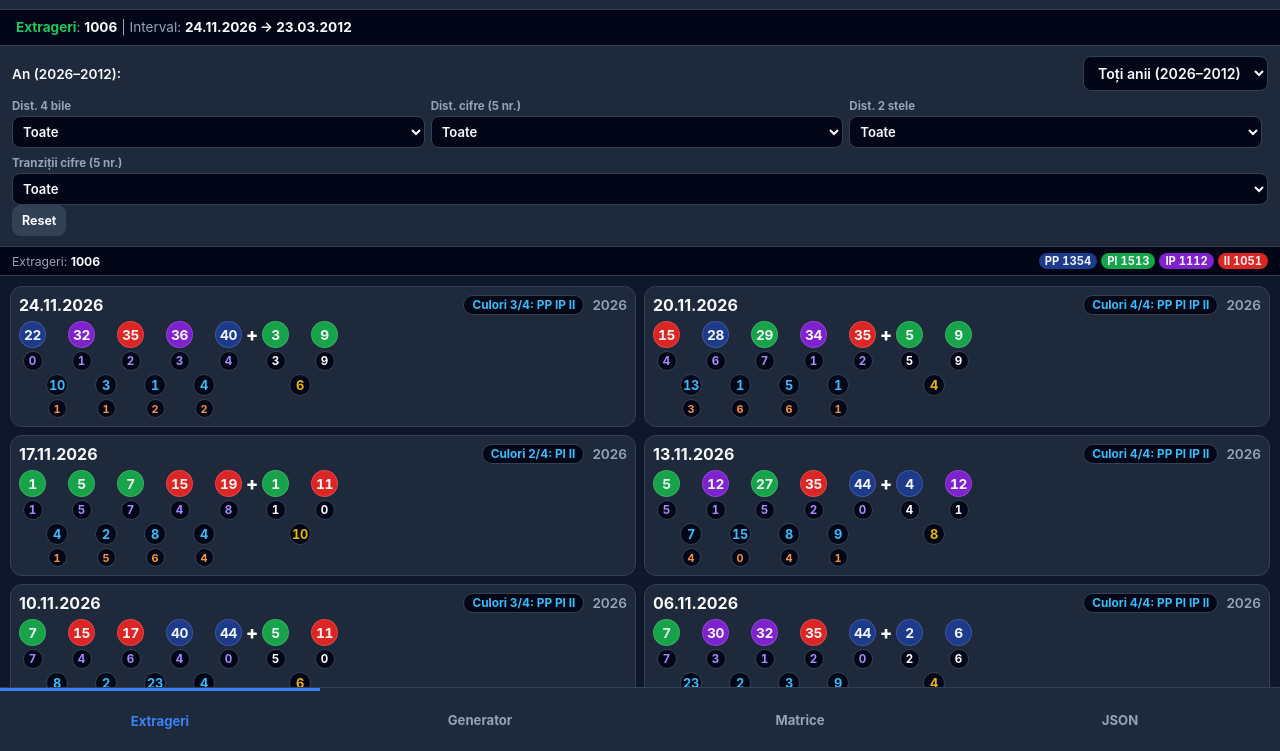
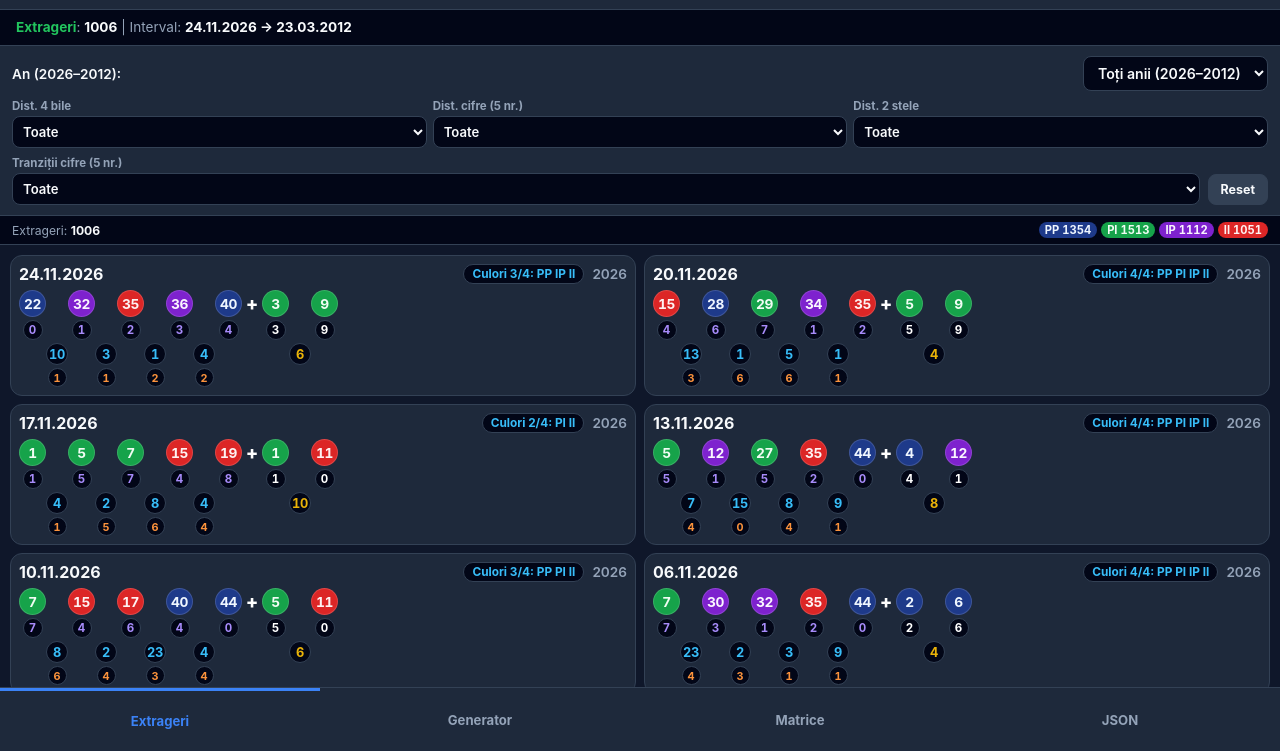
Before and after one commit to vasilacheionut/eurojackpot-extractor, a plain HTML site: page index.html in a window 1280 px wide. Shown: the part 49-800 px from the top of the page. Drawn offline with Linux system fonts and the light colour scheme.

Commit message:
Refactor grid layout and update button styles

```diff
--- a/styles.css
+++ b/styles.css
@@ -272,9 +272,16 @@ select {
 
 .diff-filters-grid {
   display: grid;
-  grid-template-columns: 1fr 1fr 1fr auto;
+  grid-template-columns: repeat(3, minmax(0, 1fr));
   gap: 6px;
   align-items: center;
+}
+
+.edge-filter-row {
+  display: grid;
+  grid-template-columns: 1fr auto;
+  gap: 8px;
+  align-items: end;
 }
 
 .diff-filter-item {
@@ -301,8 +308,7 @@ select {
 }
 
 .reset-filters-btn {
-  align-self: flex-end;
-  padding: 7px 9px;
+  padding: 7px 12px;
   border-radius: 8px;
   border: 1px solid var(--border);
   background-color: var(--secondary);
@@ -310,6 +316,7 @@ select {
   font-size: 0.78rem;
   font-weight: 700;
   cursor: pointer;
+  white-space: nowrap;
 }
 
 .reset-filters-btn:hover {
```
